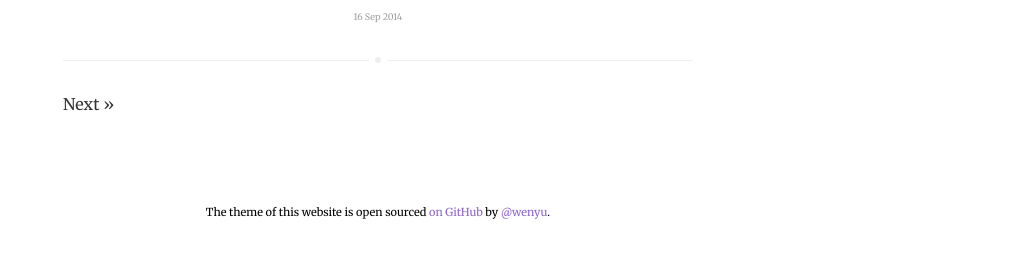
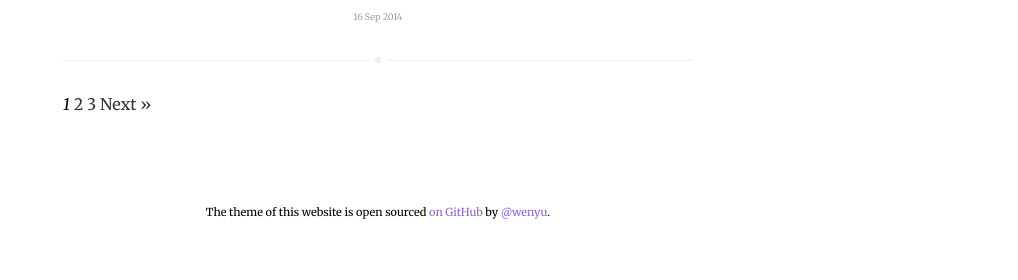
Before and after one commit to WenyuChang/wenyuchang.github.io, a Jekyll site: the page built from blog/index.html, in a window 1280 px wide. Shown: the part 792-1072 px from the top of the page, without its empty margins (262-1280 px from the left). Built offline with Jekyll 4.4.1, drawn with Linux system fonts in a browser that asks for light colours; the list of posts is cut into pages by our own code; comment, search, counter and statistics services are not loaded.

Commit message:
Update index.html

```diff
--- a/blog/index.html
+++ b/blog/index.html
@@ -23,6 +23,16 @@
 		</li>
 	{% endfor %}
 
+	{% for page in (1..paginator.total_pages) %}
+		{% if page == paginator.page %}
+		<em>{{ page }}</em>
+		{% elsif page == 1 %}
+		<a href="{{ '/index.html' | prepend: site.baseurl | replace: '//', '/' }}">{{ page }}</a>
+		{% else %}
+		<a href="{{ site.paginate_path | prepend: site.baseurl | replace: '//', '/' | replace: ':num', page }}">{{ page }}</a>
+		{% endif %}
+	{% endfor %}
+
 	{% if paginator.next_page %}
 		<a href="{{ paginator.next_page_path | prepend: site.baseurl | replace: '//', '/' }}">Next &raquo;</a>
 	{% else %}
```
